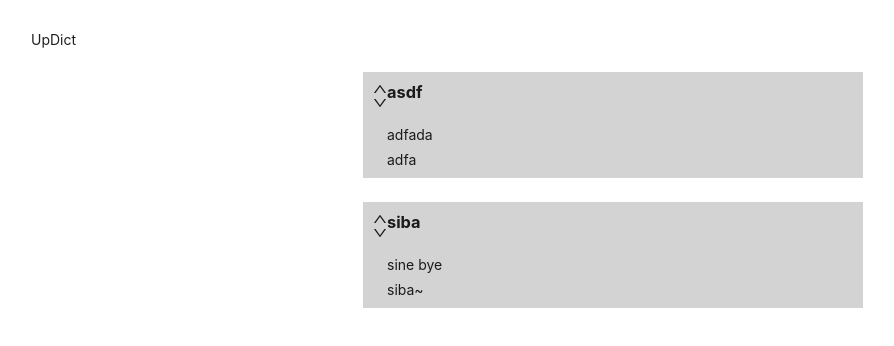
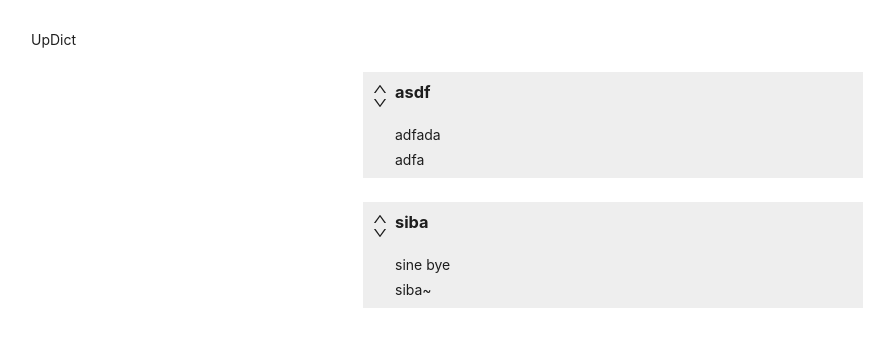
Before and after one commit to abiriadev/sinedict, a React (Vite) app: page / in a window 1280 px wide. Shown: the top 346 px of the page, without its empty margins (27-921 px from the left). Built offline with nearby package versions, Linux system fonts and the light colour scheme.

Commit message:
feat: give a comfortable gap

```diff
--- a/src/Article.tsx
+++ b/src/Article.tsx
@@ -10,12 +10,12 @@ export const Article = ({
 	return (
 		<div
 			style={{
-				backgroundColor: 'lightgray',
+				backgroundColor: '#eee',
 				padding: 10,
 			}}
 		>
-			<Flex>
-				<Flex vertical>
+			<Flex gap="small">
+				<Flex vertical align="center">
 					<UpOutlined />
 					<DownOutlined />
 				</Flex>
```
